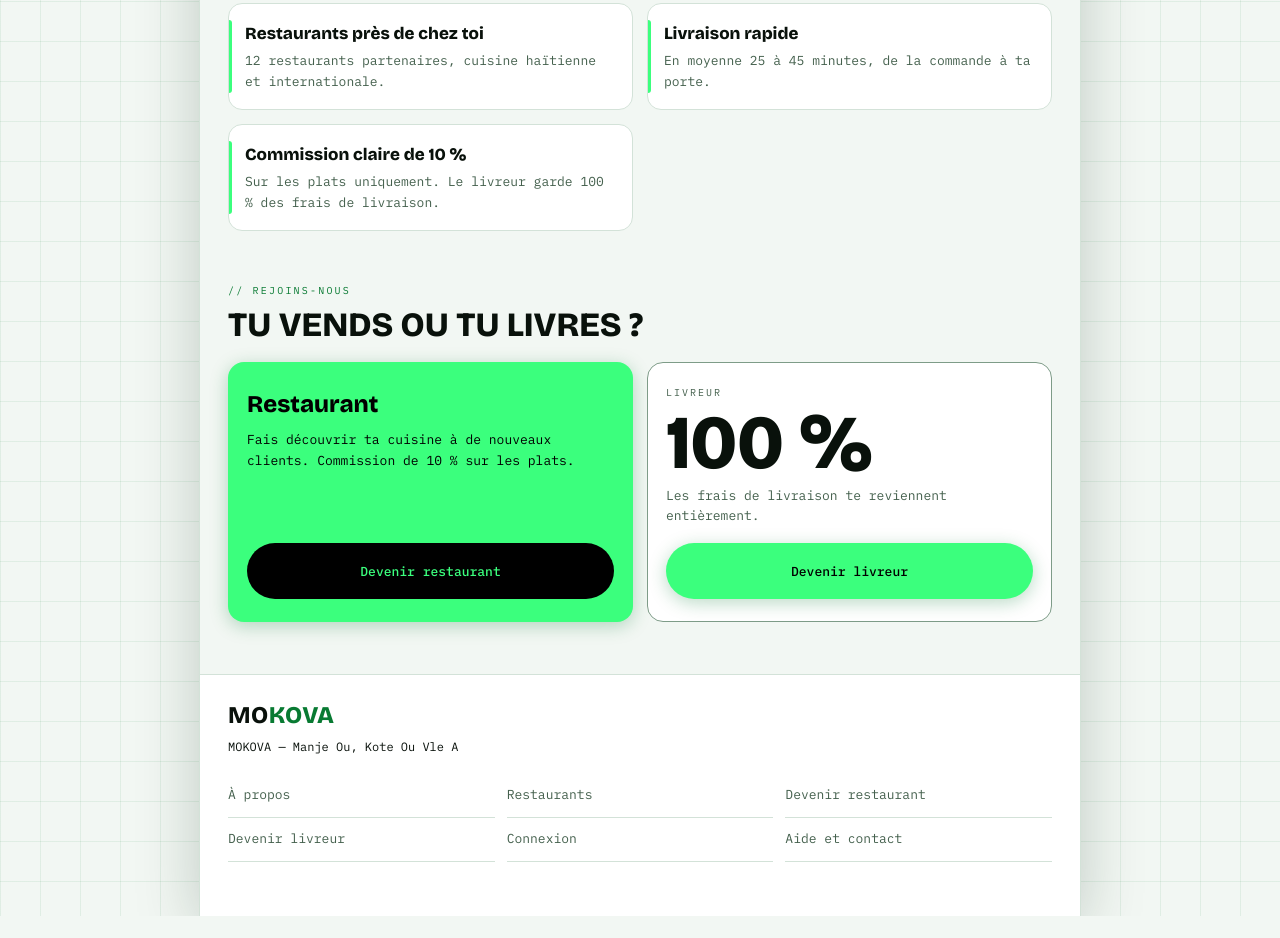
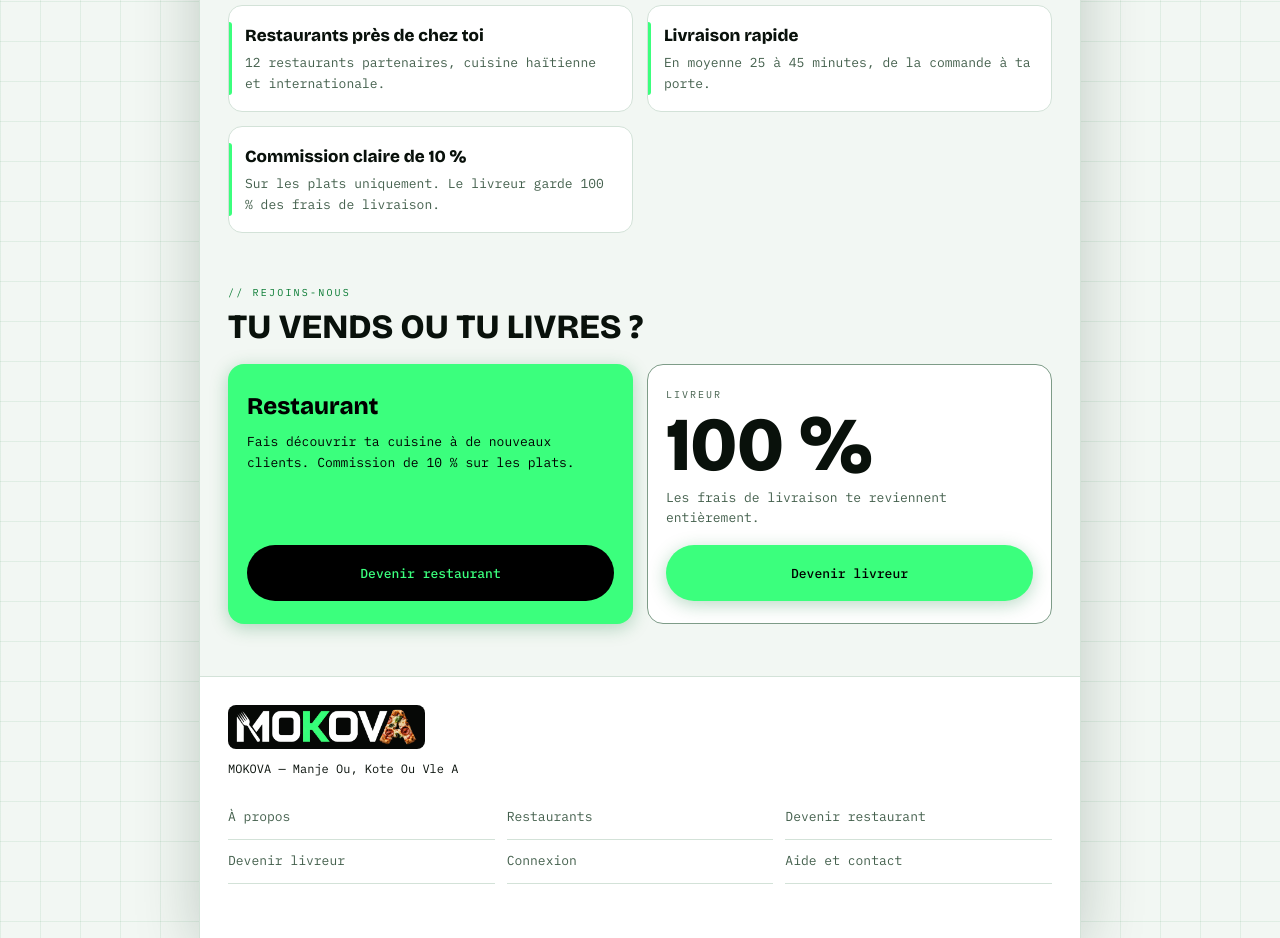
Before and after one commit to mokova-officiel/mokova, a plain HTML site: page index.html in a window 1280 px wide. Shown: the part 1519-2457 px from the top of the page. Before the commit the page ends 2435 px from the top, so only its background shows below. Drawn offline with nearby package versions, Linux system fonts and the light colour scheme.

Commit message:
MOKOVA : logo officiel dans images/ et en-tête
Updated logo display in header and footer to use an image.

```diff
--- a/index.html
+++ b/index.html
@@ -35,6 +35,10 @@ img{max-width:100%}
 .nav>a{min-width:0}
 .logo{font-size:22px;letter-spacing:.02em;line-height:1}
 .logo b{color:var(--gt);font-weight:800}
+.logo-img{height:26px;width:auto;display:block}
+@media(min-width:600px){.logo-img{height:30px}}
+footer .logo-img{height:44px}
+@media(prefers-color-scheme:light){.logo-img{background:#060806;border-radius:8px;padding:4px 8px}}
 .nav .cap{font-size:7px;letter-spacing:.1em;margin-top:4px;white-space:nowrap}
 .nav .btn{padding:0 10px;font-size:11px}
 .nav .r{display:flex;gap:6px;flex-shrink:0}
@@ -133,7 +137,7 @@ footer .soon{display:inline-block;border:1px solid var(--lineb);border-radius:99
 
 <header class="nav">
   <a href="#top" aria-label="MOKOVA">
-    <div class="logo">MO<b>KOVA</b></div>
+    <img class="logo-img" src="images/mokova-logo.webp" alt="MOKOVA">
     <div class="cap">Manje ou • Kote ou • Vle a</div>
   </a>
   <div class="r">
@@ -220,7 +224,7 @@ footer .soon{display:inline-block;border:1px solid var(--lineb);border-radius:99
 </main>
 
 <footer>
-  <div class="logo">MO<b>KOVA</b></div>
+  <img class="logo-img" src="images/mokova-logo.webp" alt="MOKOVA">
   <p style="color:var(--tx)">MOKOVA — Manje Ou, Kote Ou Vle A</p>
   <nav aria-label="Pied de page">
     <a href="#top">À propos</a><a href="#restaurants">Restaurants</a>
```
